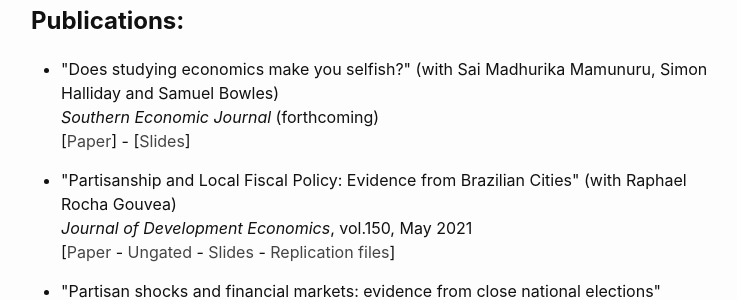
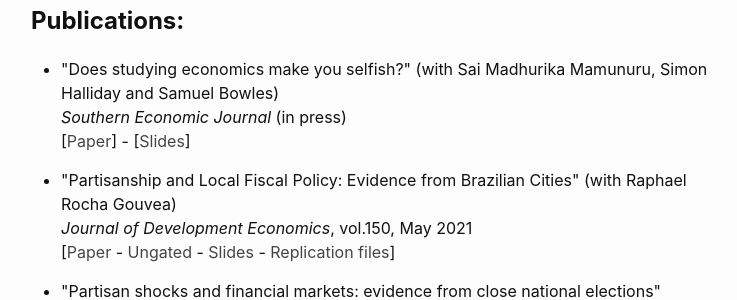
Before and after one commit to danielegirardi/danielegirardi.github.io, a Jekyll site: the page built from index.md, in a window 1280 px wide. Shown: the part 551-851 px from the top of the page, without its empty margins (269-1006 px from the left). Built offline with Jekyll 4.4.1, drawn with Linux system fonts in a browser that asks for light colours.

Commit message:
Update home.html

```diff
--- a/_layouts/home.html
+++ b/_layouts/home.html
@@ -65,8 +65,8 @@
 
 <ul style="list-style-type: disc;">
  	<li>"Does studying economics make you selfish?" (with Sai Madhurika Mamunuru, Simon Halliday and Samuel Bowles) <br/>
-    <em>Southern Economic Journal </em> (forthcoming) <br/>
-      [<a style="color: #454545;"href="https://scholarworks.umass.edu/econ_workingpaper/304/" target="_blank" rel="noopener">Paper</a>] -
+    <em>Southern Economic Journal </em> (in press) <br/>
+      [<a style="color: #454545;"href="https://onlinelibrary.wiley.com/doi/full/10.1002/soej.12672" target="_blank" rel="noopener">Paper</a>] -
     [<a style="color: #454545;"href="https://danielegirardi.github.io/posts/documents/DEMYS_slides.pdf" target="_blank" rel="noopener">Slides</a>]</li>
 </ul>
 
```
